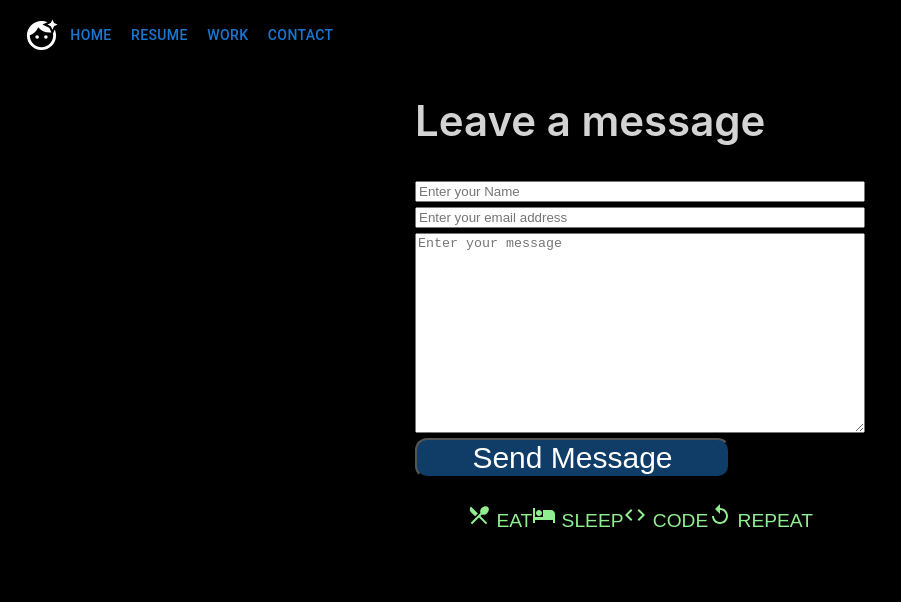
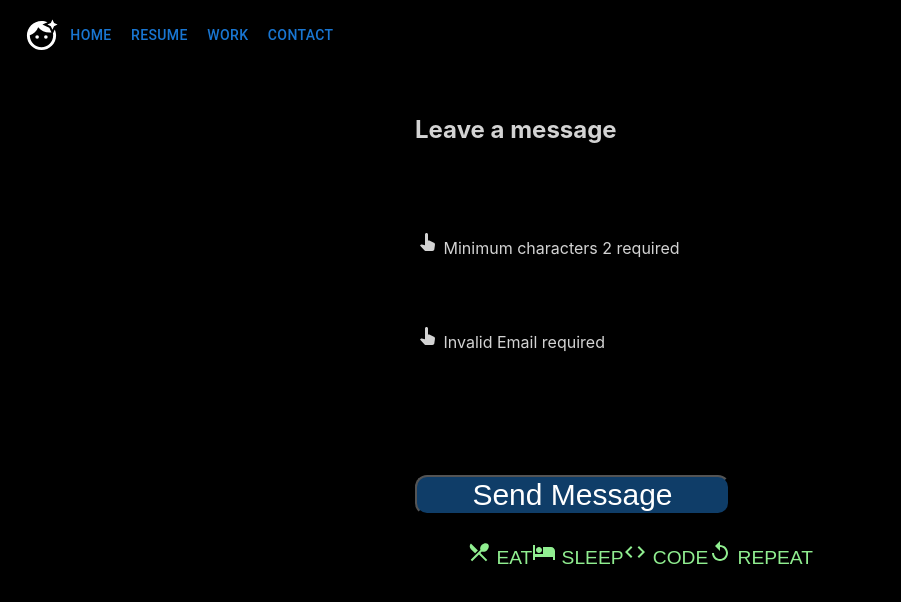
Before and after one commit to FionaDN87/fionaPort, a React (Create React App) app in the folder client/: page /fionaPort/Contact in a window 1280 px wide. Shown: the top 602 px of the page, without its empty margins (0-901 px from the left). Built offline with nearby package versions, Linux system fonts and the light colour scheme.

Commit message:
Update Contact.js

```diff
--- a/client/src/components/Contact.js
+++ b/client/src/components/Contact.js
@@ -1,19 +1,25 @@
 import React, { useState } from 'react';
 import emailjs from 'emailjs-com';
-import TextField from '@mui/material/TextField';
+import {TextField, Box} from '@material-ui/core';
 import '.././styles/contactPageStyle.css';
-import Box from '@mui/material/Box';
-import { formControlClasses } from '@mui/material';
-import { auto } from '@popperjs/core';
+import PanToolAltIcon from '@mui/icons-material/PanToolAlt';
 
+const regex = /^(([^<>()\[\]\\.,;:\s@"]+(\.[^<>()\[\]\\.,;:\s@"]+)*)|(".+"))@((\[[0-9]{1,3}\.[0-9]{1,3}\.[0-9]{1,3}\.[0-9]{1,3}\])|(([a-zA-Z\-0-9]+\.)+[a-zA-Z]{2,}))$/;
 const Contact = () => {
+    const error = false;
     const submit = () => {
-        isValidEmail(email);
-        if(alertEmail === true){
-            return;
+        if(name.length <=1){
+            setShowAlertName(true);
+            error =true;
         }
 
-        else if (name && email && message && alertEmail === false) {
+        const regex = /^(([^<>()\[\]\\.,;:\s@"]+(\.[^<>()\[\]\\.,;:\s@"]+)*)|(".+"))@((\[[0-9]{1,3}\.[0-9]{1,3}\.[0-9]{1,3}\.[0-9]{1,3}\])|(([a-zA-Z\-0-9]+\.)+[a-zA-Z]{2,}))$/;
+        if(!regex.test(email)){
+        setShowAlertEmail(true);
+        error=true
+        }
+
+        if (name && email && message && error===false) {
            const serviceId = 'service_vdb5u4t';
            const templateId = 'template_o9rossp';
            const userId = 'OQkpPSe66j-TNNpSX';
@@ -31,54 +37,79 @@ const Contact = () => {
             setEmail('');
             setMessage('');
             setEmailSent(true);
-        }
-        else {
+
+            setShowAlertName(false);
+            setShowAlertEmail(false)
+;        } else {
             alert('Please fill in all fields.');
         }
     }
-    const isValidEmail = email => {
-        const regex = /^(([^<>()\[\]\\.,;:\s@"]+(\.[^<>()\[\]\\.,;:\s@"]+)*)|(".+"))@((\[[0-9]{1,3}\.[0-9]{1,3}\.[0-9]{1,3}\.[0-9]{1,3}\])|(([a-zA-Z\-0-9]+\.)+[a-zA-Z]{2,}))$/;
-        if(!regex.test(email))
-        {
-            alert("Invalid email");
-            setAlertEmail(true);
-        }
-    };
 
     const [name, setName] = useState('');
     const [email, setEmail] = useState('');
     const [message, setMessage] = useState('');
     const [emailSent, setEmailSent] = useState(false);
 
-    const [alertEmail, setAlertEmail]= useState(false);
+    const [showAlertName, setShowAlertName] = useState(false);
+    const [showAlertEmail, setShowAlertEmail] = useState(false);
+
+    const handleName = (event) => {
+        //Set name
+        setName(event.target.value);
+    }
+
+    const handleEmail= (event) => {
+        //Set Email
+        setEmail(event.target.value)
+    }
+
+    const handleMessage= (event) => {
+        //Set message
+        setMessage(event.target.value);
+    }
 
     return (
         <div className='inputStyle'>
-        <h1>Leave a message</h1>
-        <input
-        type="text"
-        placeholder="Enter your Name"
-        value={name}
-        onChange={e => setName(e.target.value)} />
+        <h2 className='textStyle'>Leave a message</h2>
+        <TextField
+          variant="filled"
+          id="outlined-basic"
+          label="Name"
+          value={name}
+          inputProps={{ style: { fontFamily: 'Arial', color: 'black'}}}
+          onChange={handleName}
+        />
+        {name.length <=1
+        ?  (<div className='alertStyle'><PanToolAltIcon /> Minimum characters 2 required</div>)
+        : (<div></div>)
+        }
 
-        <input
-        type="email"
-        placeholder="Enter your email address"
-        value={email}
-        onChange={
-            e =>
-            {
-                setEmail(e.target.value);
-            }} />
+        <TextField
+          variant="filled"
+          id="outlined-basic"
+          label="Email Address"
+          value={email}
+          inputProps={{ style: { fontFamily: 'Arial', color: 'black'}}}
+          onChange={handleEmail}
+        />
+        {!regex.test(email)
+        ? (<div className='alertStyle'><PanToolAltIcon /> Invalid Email required</div>)
+        : (<div></div>)
+        }
+
+        <TextField
+          id="filled-multiline-flexible"
+          label="Message"
+          multiline
+          maxRows={1000}
+          minRows={4}
+          value={message}
+          onChange={handleMessage}
+          variant="filled"
+        />
 
 
-        <textarea style={{width:"100%", height: "200px"}}
-        placeholder="Enter your message"
-        value={message}
-        onChange={e => setMessage(e.target.value)}>
-
-        </textarea>
-        {emailSent && <p>Thank you for your message, I will get in touch with you soon.</p>}
+        {emailSent && <p className='textStyle'>Thank you for your message, I will get in touch with you soon.</p>}
             <button className='buttonStyle' onClick={submit}>Send Message</button>
         </div>
     );
```
